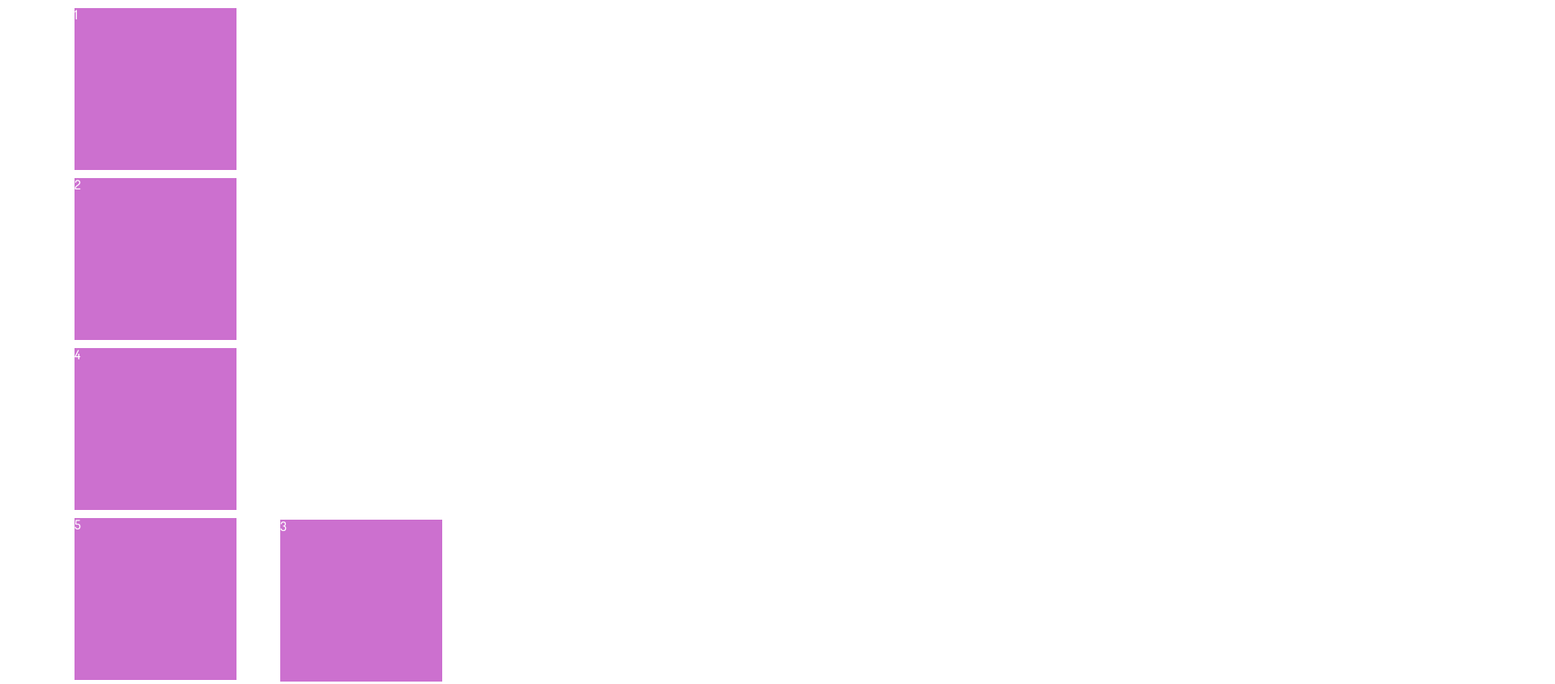
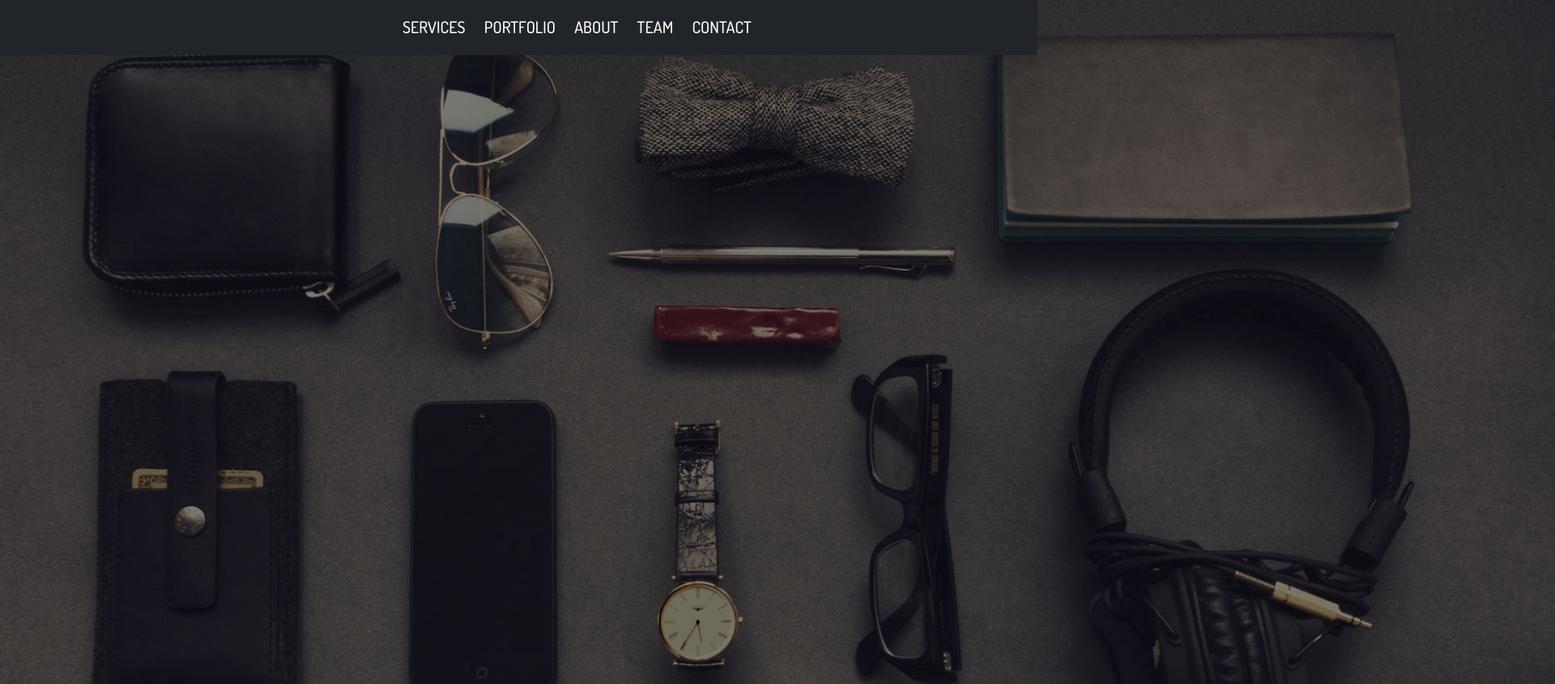
Before and after one commit to eljanmusazada/CODE3, a plain HTML site: page index.html in a window 1280 px wide. Shown: the top 845 px of the page at 81% size, 1920 px wide, since content can reach past the window. Drawn offline with nearby package versions, Linux system fonts and the light colour scheme.

Commit message:
WELCOMEhalf

```diff
--- a/_demo.sass
+++ /dev/null
@@ -1,18 +0,0 @@
-#demo
-    h1
-        color: #ffff
-    .box
-        position: relative
-        .minibox
-            background-color: #cc70cf
-            margin: 10px
-            width: 200px
-            height: 200px
-        .minibox1
-            position: absolute
-            top: 622px
-            right: 642px
-            background-color: #cc70cf
-            margin: 10px
-            width: 200px
-            height: 200px
--- /dev/null
+++ b/_header.sass
@@ -0,0 +1,23 @@
+header
+    .menu
+        position: fixed
+        top: -7px
+        right: -1px
+        background-color: #212529
+        width: 1921px
+        height: 75px
+        h2
+            color: #fdd036
+            font-size: 25px
+            position: absolute
+            top: 30px
+            left: 311px
+        nav
+            position: absolute
+            top: 30px
+            left: 1137px
+            a
+                margin-right: 20px
+                font-size: 20px
+                &:hover
+                    color: #fdd036
--- a/_main.sass
+++ b/_main.sass
@@ -1,8 +1,4 @@
 body
     font-family: 'Dosis', sans-serif
     font-weight: 500
-
-a
-    color: orange
-    &:hover
-        color: black
+.imgbox
--- /dev/null
+++ b/_welcome.sass
@@ -0,0 +1,9 @@
+#welcome
+    .box
+        .imgbox
+            img
+                position: absolute
+                left: -7px
+                top: -158px
+                z-index: -1
+                width: 1940px
--- a/index.html
+++ b/index.html
@@ -17,30 +17,37 @@
 
 <body>
     <header>
-
+        <div class="container">
+            <div class="row">
+                <div class="col-md-12">
+                    <div class="menu d-flex justify-content-between">
+                        <h2>Start Boostrap</h2>
+                        <nav>
+                            <a href="#SERVICES">SERVICES</a>
+                            <a href="#PORTFOLIO">PORTFOLIO</a>
+                            <a href="#ABOUT">ABOUT</a>
+                            <a href="#TEAM">TEAM</a>
+                            <a href="#CONTACT">CONTACT</a>
+                        </nav>
+                    </div>
+                </div>
+            </div>
+        </div>
     </header>
 
     <main>
-        <section id="demo">
+        <section id="welcome">
             <div class="container">
                 <div class="row">
                     <div class="col-md-12">
                         <div class="box">
-                            <div class="minibox">
-                                <h1>1</h1>
+                            <div class="imgbox">
+                                <img src="Assets/15.png" alt="">
                             </div>
-                            <div class="minibox">
-                                <h1>2</h1>
-                            </div>
-                            <div class="minibox1">
-                                <h1>3</h1>
-                            </div>
-                            <div class="minibox">
-                                <h1>4</h1>
-                            </div>
-                            <div class="minibox">
-                                <h1>5</h1>
-                            </div>
+                        </div>
+                        <div class="textbox">
+                            <h2>Welcome To Our Studio!</h2>
+                            <h1>IT'S NICE TO MEET YOU</h1>
                         </div>
                     </div>
                 </div>
--- a/style.sass
+++ b/style.sass
@@ -1,2 +1,3 @@
 @import main
-@import demo
+@import header
+@import welcome
```
Also changed, not shown: Assets/15.png (renamed from Assets/HEADER.png), style.css, 1 other file.
